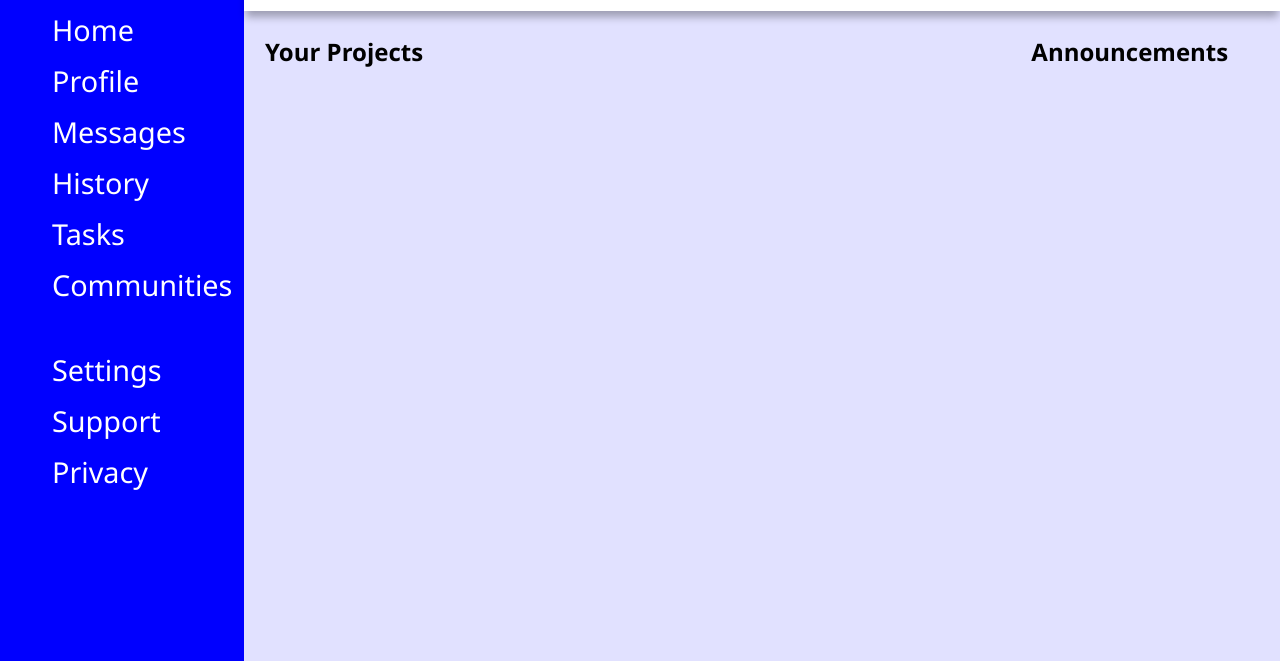
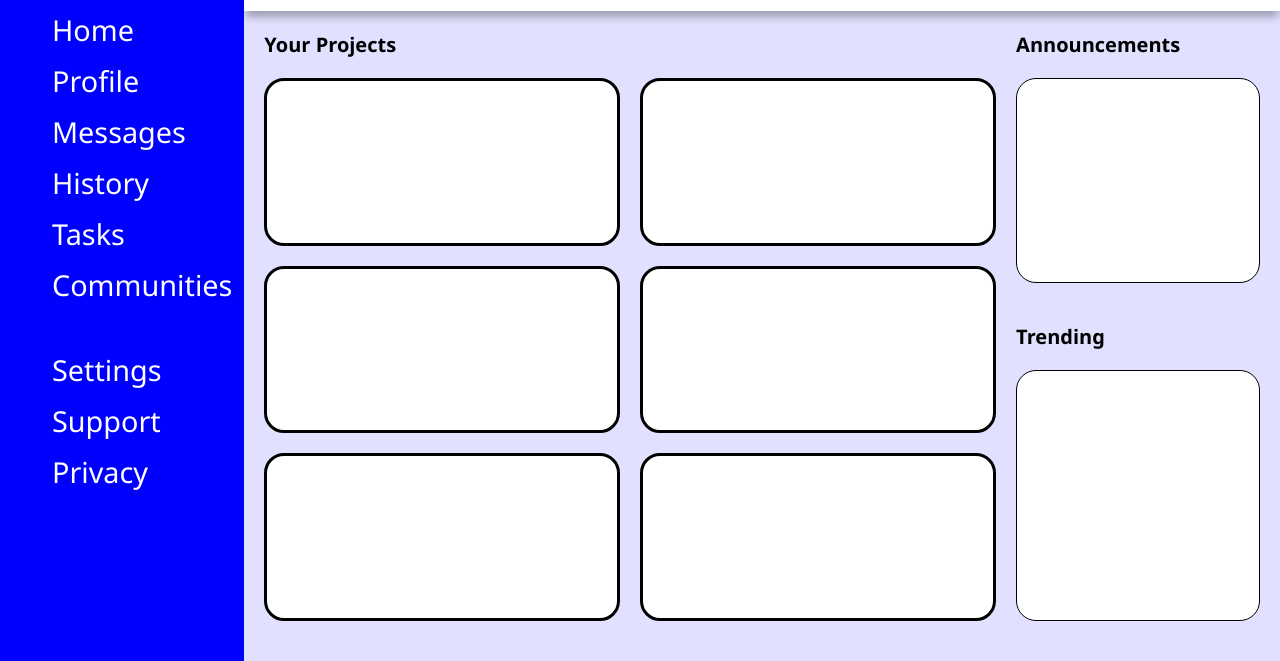
Before and after one commit to timalo/TOPAdminDashboard, a plain HTML site: page index.html in a window 1280 px wide. Shown: the part 139-800 px from the top of the page. Drawn offline with Linux system fonts and the light colour scheme.

Commit message:
content section grid layout.

```diff
--- a/index.html
+++ b/index.html
@@ -40,13 +40,23 @@
             </div>
         </div>
         <div class="content">
-            <div class="titles">
                 <p class="yourProjects">Your Projects</p>
-                <p class="announcements">Announcements</p>
-            </div>
+                <p class="announcementsTitle">Announcements</p>
             <div class="projects">
+                <div class="project1"></div>
+                <div class="project2"></div>
+                <div class="project3"></div>
+                <div class="project4"></div>
+                <div class="project5"></div>
+                <div class="project6"></div>
             </div>
             <div class="announcements">
+
+            </div>
+            <p class="trendingTitle">
+                Trending
+            </p>
+            <div class="trending">
 
             </div>
         </div>
--- a/styles.css
+++ b/styles.css
@@ -146,21 +146,66 @@ body {
 
 .content {
     display: grid;
-    grid-template: repeat(13, 1fr) / 1fr;
+    grid-template: repeat(13, 1fr) / 3fr 1fr;
     background-color: #e1e1ff;
     grid-column: 2;
     grid-row: 4 / -1;
+    gap: 20px;
+    padding-left: 20px;
+    padding-right: 20px;
+    padding-bottom: 40px;
 }
 
-.titles {
-    margin-left: 2%;
-    display: grid;
+.yourProjects {
     grid-row: 1 / 2;
-    grid-template: 1fr / 3fr 1fr;
-    gap: 2%;
+    align-self: end;
+    font-size: 20px;
+    font-weight: 600;
+    margin-bottom: 0px;
 }
 
-.titles > * {
-    font-size: 24px;
+.announcementsTitle {
+    margin-bottom: 0px;
+    grid-row: 1 / 2;
+    grid-column: 2;
+    align-self: center;
+    font-size: 20px;
     font-weight: 600;
 }
+
+.projects {
+    display: grid;
+    gap: 20px;
+    grid-template-columns: repeat(2, 1fr);
+    grid-template-rows: repeat(3, 1fr);
+    grid-row: 2 / -1;
+}
+
+.projects > * {
+    background-color: white;
+    border: solid 3px black;
+    border-radius: 20px;
+}
+
+.announcements {
+    display: grid;
+    grid-row: 2 / 7;
+    grid-column: 2;
+    border: solid 1px black;
+    background-color: white;
+    border-radius: 20px;
+}
+
+.trendingTitle {
+    grid-row: 7;
+    margin-bottom: 0;
+    font-size: 20px;
+    font-weight: 600;
+}
+
+.trending {
+    grid-row: 8 / -1;
+    border: solid 1px black;
+    background-color: white;
+    border-radius: 20px;
+}
```
